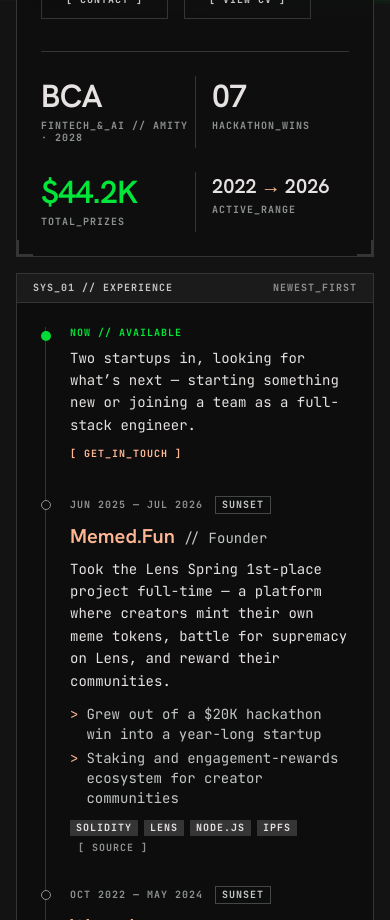
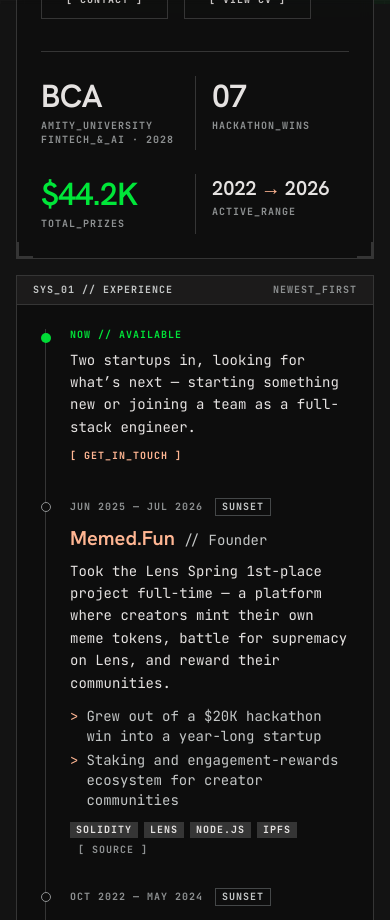
Before and after one commit to furqaannabi/furqaannabi, a Next.js app in the folder web/: page / in a window 390 px wide. Shown: the part 840-1760 px from the top of the page. Built offline with nearby package versions, Linux system fonts and the light colour scheme.

Commit message:
Spell out Amity University in the education stat
Split the label into two lines so it fits the stat column on phones.

Co-Authored-By: Claude Opus 5.5 <noreply@anthropic.com>

```diff
--- a/web/src/app/page.tsx
+++ b/web/src/app/page.tsx
@@ -284,7 +284,8 @@ export default function Home() {
                   BCA
                 </div>
                 <div className="font-label-caps text-label-caps text-outline mt-2">
-                  FINTECH_&amp;_AI // AMITY · 2028
+                  <span className="block">AMITY_UNIVERSITY</span>
+                  <span className="block mt-0.5">FINTECH_&amp;_AI · 2028</span>
                 </div>
               </div>
               <div className="py-1 pl-4 md:px-6 border-l border-surface-variant">
```
